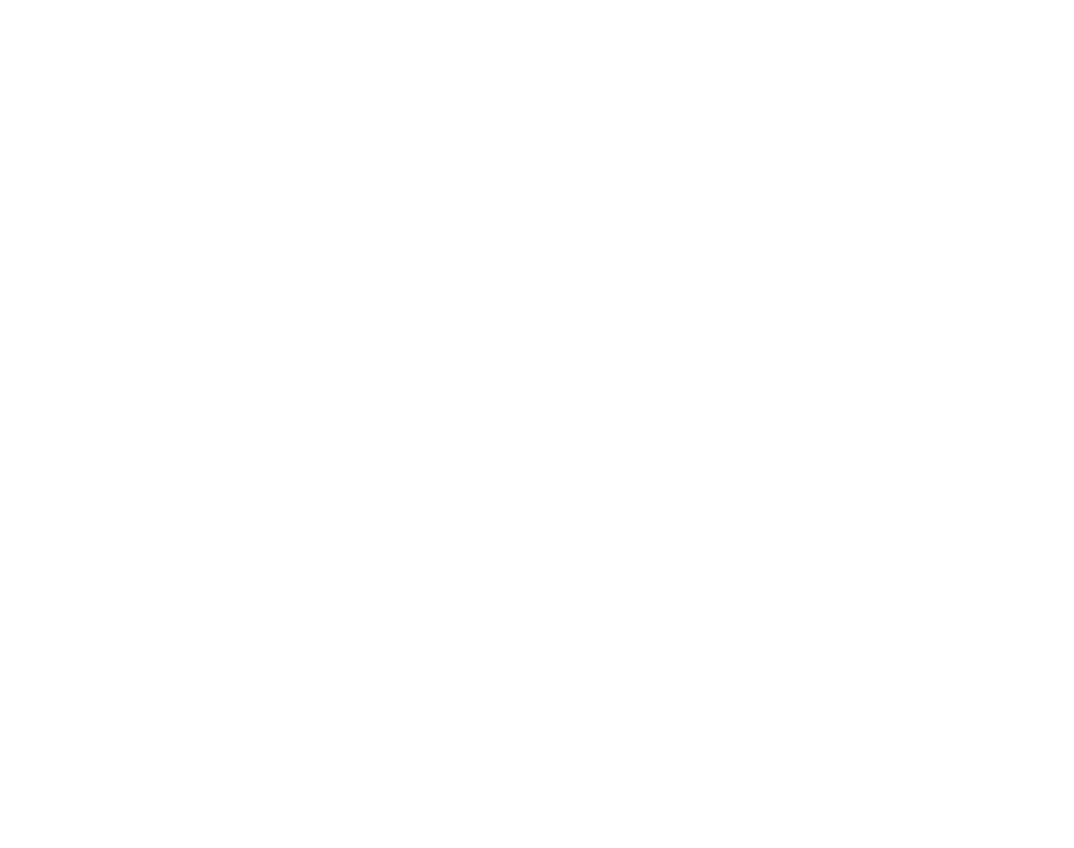
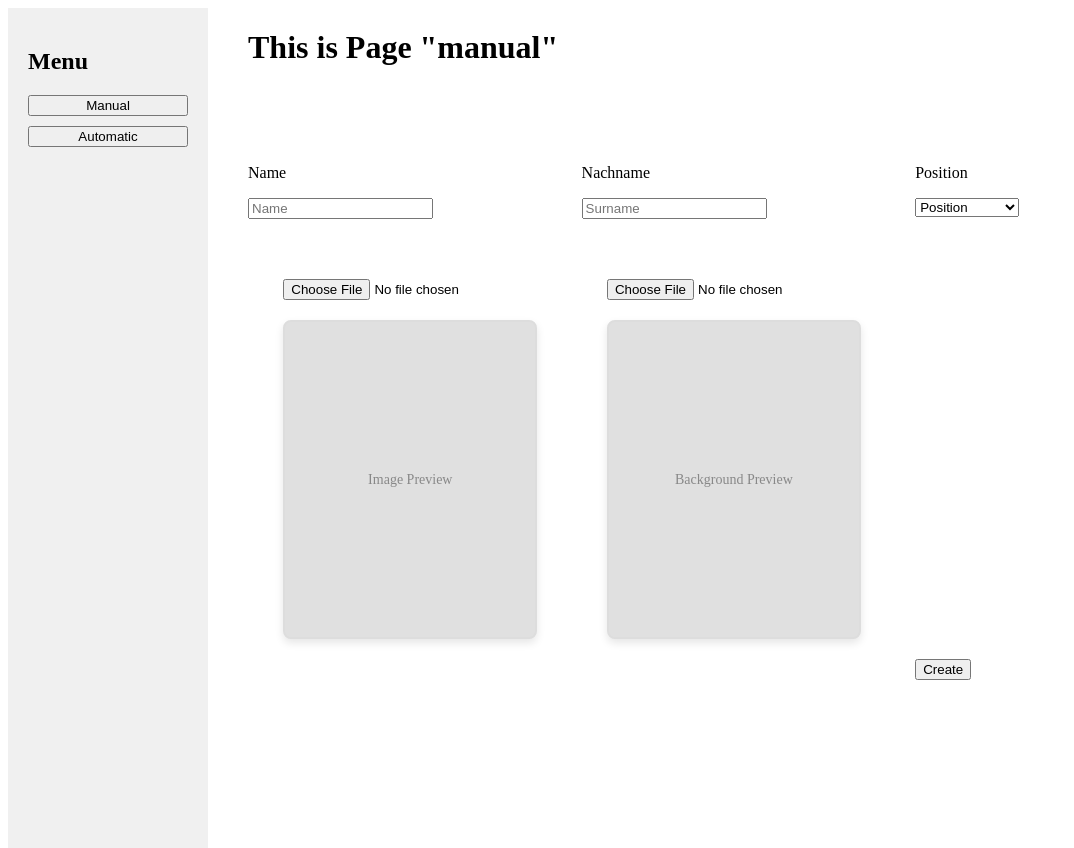
Before and after one commit to JLsavagee/picture_app, a React (Create React App) app in the folder frontend/: page / in a window 1280 px wide. Before the commit this address had no page. Shown: the whole page, without its empty margins (0-1074 px from the left). Before the commit the page ends 800 px from the top, so only its background shows below. Built offline with nearby package versions, Linux system fonts and the light colour scheme.

Commit message:
chnage page1 to /

```diff
--- a/frontend/src/App.js
+++ b/frontend/src/App.js
@@ -9,7 +9,7 @@
     <Router>
       <div>
         <Routes>
-          <Route path="/page1" element={<Page1 />} />
+          <Route path="/" element={<Page1 />} />
           <Route path="/page2" element={<Page2 />} />
         </Routes>
       </div>
```
